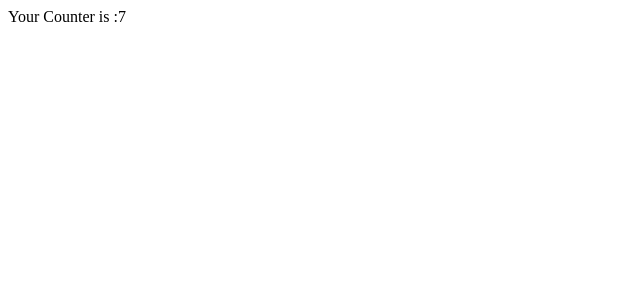
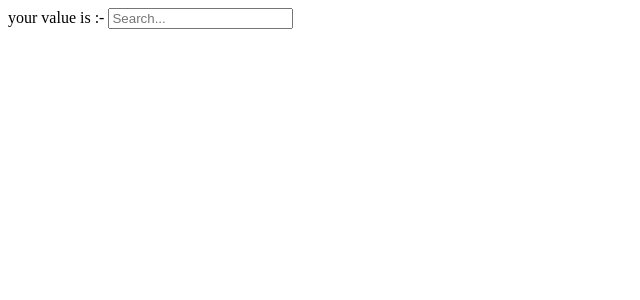
Before and after one commit to subh511/rev-custom-hook, a React (Vite) app in the folder rev-custom-hooks/: page / in a window 1280 px wide. Shown: the top 300 px of the page, without its empty margins (0-640 px from the left). Built offline with nearby package versions, Linux system fonts and the light colour scheme.

Commit message:
debounced value keystrokes

```diff
--- a/rev-custom-hooks/src/App.jsx
+++ b/rev-custom-hooks/src/App.jsx
@@ -2,6 +2,7 @@ import DataFetching from "./components/DataFetching";
 import Interval from "./components/Interval";
 import MousePointer from "./components/MousePointer";
 import Rendering from "./components/Rendering";
+import SearchBar from "./components/SearchBar";
 import UserOnline from "./components/UserOnline";
 function App() {
 
@@ -11,7 +12,8 @@ function App() {
     {/*<DataFetching/>*/}
     {/*<UserOnline/>*/}
     {/*<MousePointer/>*/}
-    <Interval/>
+    {/*<Interval/>*/}
+    <SearchBar/>
     </div>
   )
 }
--- /dev/null
+++ b/rev-custom-hooks/src/components/SearchBar.jsx
@@ -0,0 +1,42 @@
+
+import { useEffect, useState } from "react";
+
+function useDebounce(value,time){
+
+  const [debouncedValue,setDebounceValue] = useState(value);
+  useEffect(()=>{
+   let timeOutNUmber =  setTimeout(()=>{
+      setDebounceValue(value)
+    },time)
+    return ()=>{
+      clearTimeout(timeOutNUmber)
+    }
+  },[value])
+return debouncedValue;
+}
+
+const SearchBar = () => {
+  const [inputValue, setInputValue] = useState('');
+  const debouncedValue = useDebounce(inputValue, 500); // 500 milliseconds debounce delay
+
+  // Use the debouncedValue in your component logic, e.g., trigger a search API call via a useEffect
+
+  //fetching data from backend through axios or whatever;
+  // useEffect(()=>{
+  //   axios.get(``)
+  // },[debouncedValue])
+
+  return (
+    <div>
+    your value is :- {debouncedValue}
+    <input
+      type="text"
+      value={inputValue}
+      onChange={(e) => setInputValue(e.target.value)}
+      placeholder="Search..."
+    />
+    </div>
+  );
+};
+
+export default SearchBar;
```
